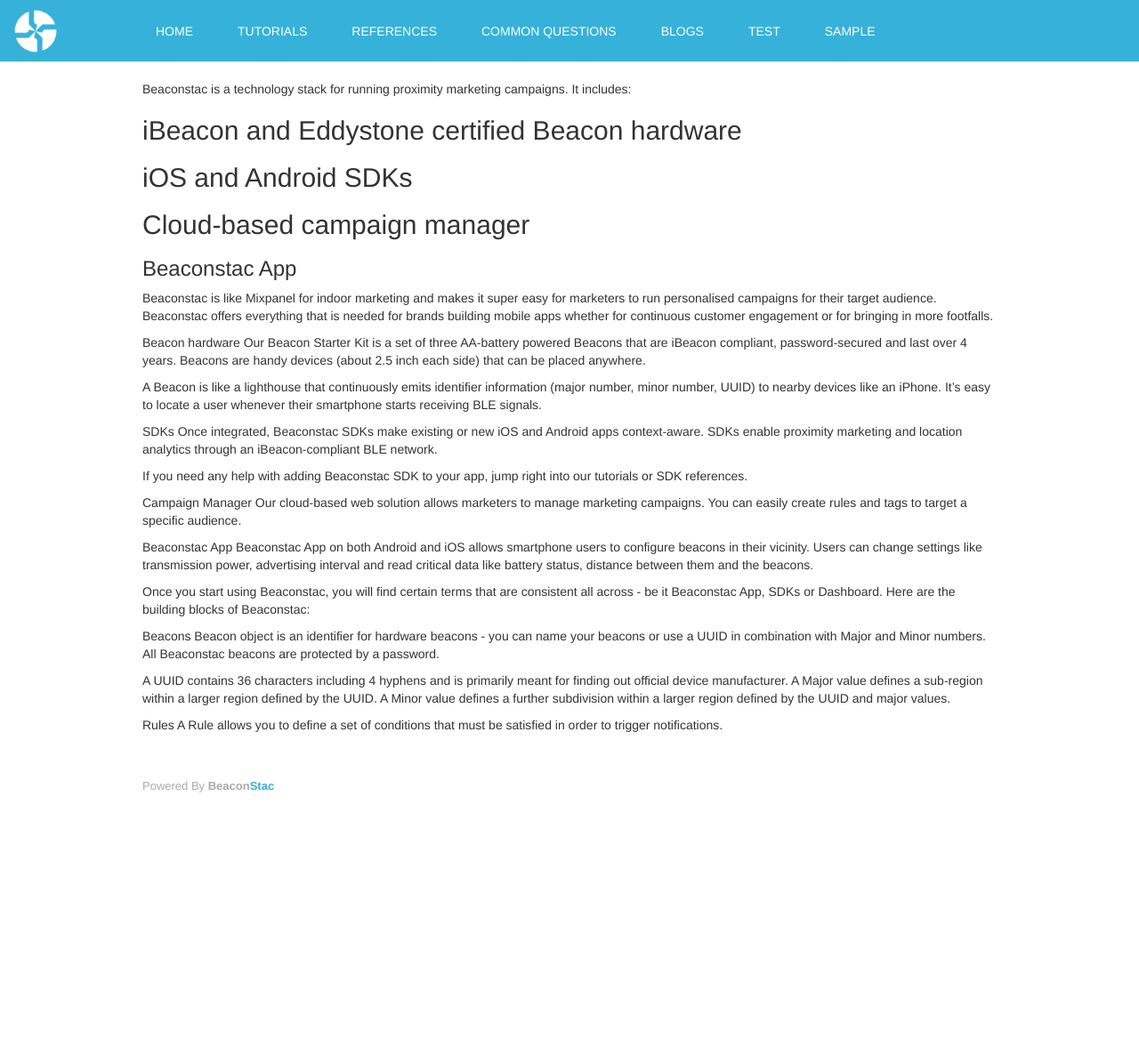
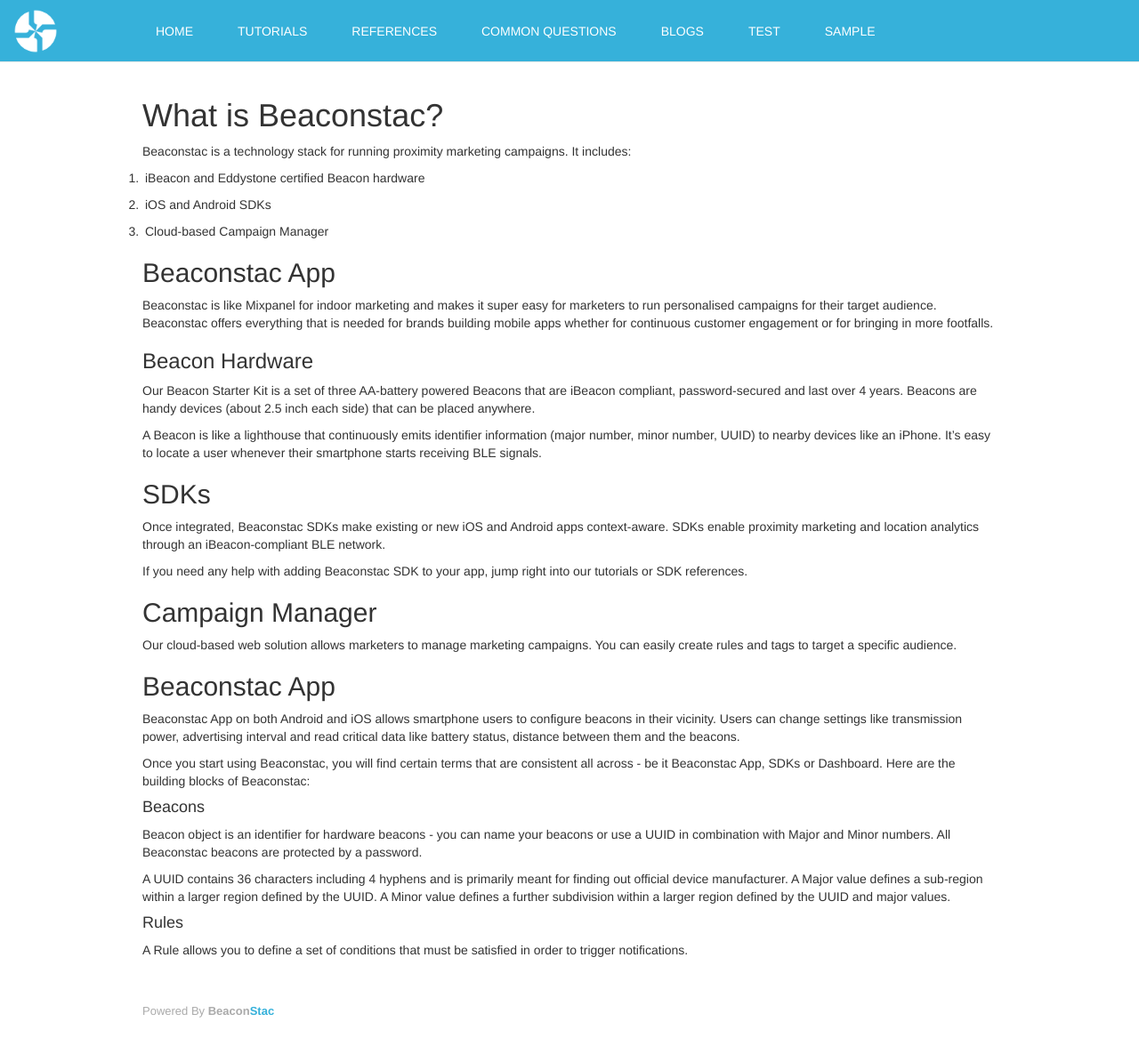
Before and after one commit to hulkco/beaconstac.github.io, a Jekyll site: the page built from docs/home.md, in a window 1280 px wide. Shown: the whole page at 89% size. Built offline with Jekyll 4.4.1, drawn with Linux system fonts in a browser that asks for light colours; nearby versions of some CDN libraries; some web fonts are replaced; before the commit the page ends 924 px from its top, so only the background shows below that.

Commit message:
Updated Homepage Content

```diff
--- a/docs/home.md
+++ b/docs/home.md
@@ -1,39 +1,47 @@
 ---
 layout: default
 ---
+
+#What is Beaconstac?
+
 Beaconstac is a technology stack for running proximity marketing campaigns. It includes:
-## iBeacon and Eddystone certified Beacon hardware
-## iOS and Android SDKs
-## Cloud-based campaign manager
 
-### Beaconstac App
+1. iBeacon and Eddystone certified Beacon hardware
+
+2. iOS and Android SDKs
+
+3. Cloud-based Campaign Manager
+
+##Beaconstac App
 
 Beaconstac is like Mixpanel for indoor marketing and makes it super easy for marketers to run personalised campaigns for their target audience. Beaconstac offers everything that is needed for brands building mobile apps whether for continuous customer engagement or for bringing in more footfalls.
 
-Beacon hardware
+###Beacon Hardware
+
 Our Beacon Starter Kit is a set of three AA-battery powered Beacons that are iBeacon compliant, password-secured and last over 4 years. Beacons are handy devices (about 2.5 inch each side) that can be placed anywhere.
 
 A Beacon is like a lighthouse that continuously emits identifier information (major number, minor number, UUID) to nearby devices like an iPhone. It’s easy to locate a user whenever their smartphone starts receiving BLE signals.
 
-SDKs
+##SDKs
+
 Once integrated, Beaconstac SDKs make existing or new iOS and Android apps context-aware. SDKs enable proximity marketing and location analytics through an iBeacon-compliant BLE network.
 
 If you need any help with adding Beaconstac SDK to your app, jump right into our tutorials or SDK references.
 
-Campaign Manager
+##Campaign Manager
 Our cloud-based web solution allows marketers to manage marketing campaigns. You can easily create rules and tags to target a specific audience.
 
-Beaconstac App
+##Beaconstac App
 Beaconstac App on both Android and iOS allows smartphone users to configure beacons in their vicinity. Users can change settings like transmission power, advertising interval and read critical data like battery status, distance between them and the beacons.
 
 Once you start using Beaconstac, you will find certain terms that are consistent all across - be it Beaconstac App, SDKs or Dashboard. Here are the building blocks of Beaconstac:
 
-Beacons
+####Beacons
 Beacon object is an identifier for hardware beacons - you can name your beacons or use a UUID in combination with Major and Minor numbers. All Beaconstac beacons are protected by a password.
 
 A UUID contains 36 characters including 4 hyphens and is primarily meant for finding out official device manufacturer.
 A Major value defines a sub-region within a larger region defined by the UUID.
 A Minor value defines a further subdivision within a larger region defined by the UUID and major values.
 
-Rules
+####Rules
 A Rule allows you to define a set of conditions that must be satisfied in order to trigger notifications.
```
